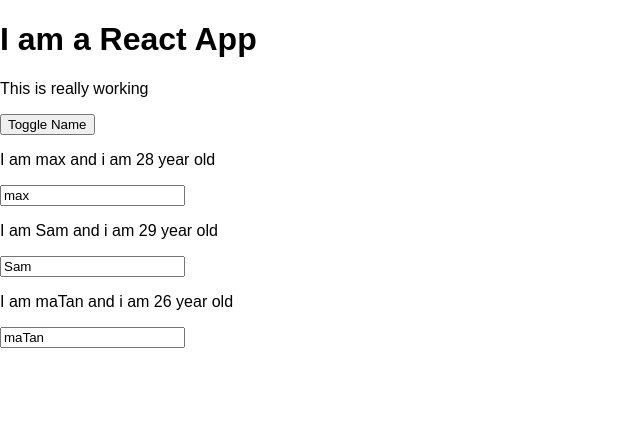
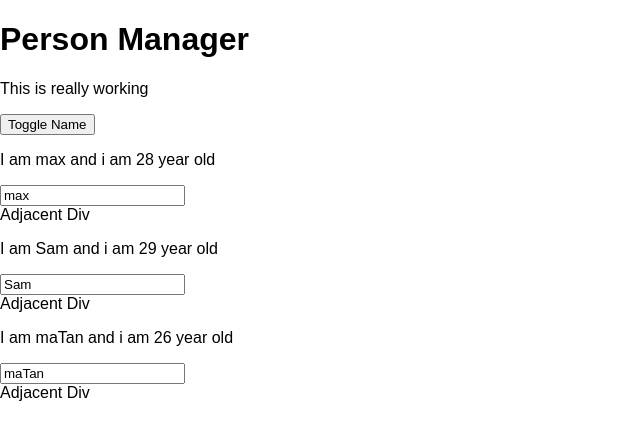
Before and after one commit to asharma102/react-complte-guide, a React app: page / in a window 1280 px wide. Both pictures are taken after a click on the button "Toggle Name". Shown: the top 440 px of the page, without its empty margins (0-640 px from the left). Built offline with nearby package versions, Linux system fonts and the light colour scheme.

Commit message:
react.fragment and AUX HOC

```diff
--- a/src/components/Cockpit/Cockpit.js
+++ b/src/components/Cockpit/Cockpit.js
@@ -1,15 +1,19 @@
-import React from 'react';
+import React, { useEffect } from 'react';
 import style from './Cockpit.css';
 
 const cockpit = (props) => {
 
+    useEffect(() => {
+        console.log('[cockpit.js] use')
+    })
+
     let classes = [];
     let btnClass = '';
     console.log(btnClass);
-    if (props.persons.length <= 2) {
+    if (props.personsLength <= 2) {
         classes.push(style.red);
     }
-    if (props.persons.length <= 1) {
+    if (props.personsLength <= 1) {
         classes.push(style.bold);
     }
 
@@ -18,7 +22,7 @@
     }
     return (
         <div className={style.Cockpit}>
-            <h1>I am a React App</h1>
+            <h1>{props.title}</h1>
             <p className={classes.join(' ')}>This is really working</p>
             <button className={btnClass} onClick={props.clicked}>
                 Toggle Name
--- a/src/components/Persons/Person/Person.js
+++ b/src/components/Persons/Person/Person.js
@@ -7,11 +7,14 @@
 
 const person = (props) => {
     return (
-        <div className={stylePerson.Person}>
-            <p onClick={props.click}>I am {props.name}  and i am {props.age} year old</p>
-            <p>{props.children}</p>
-            <input type="text" value={props.name} onChange={props.changed} />
-        </div>
+        <React.Fragment>
+            <div className={stylePerson.Person}>
+                <p onClick={props.click}>I am {props.name}  and i am {props.age} year old</p>
+                <p>{props.children}</p>
+                <input type="text" value={props.name} onChange={props.changed} />
+            </div>
+            <div>Adjacent Div</div>
+        </React.Fragment>
     )
 }
 
--- a/src/containers/App.js
+++ b/src/containers/App.js
@@ -80,7 +80,8 @@
 
     <div className={style.App}>
       <Cockpit
-        persons={personsState.person}
+        title={props.appTitle}
+        personsLength={personsState.person.length}
         showPerson={showPesrsonState.showPerson}
         clicked={togglePersonHandler}
       />
--- a/src/index.js
+++ b/src/index.js
@@ -4,5 +4,5 @@
 import App from './containers/App';
 import registerServiceWorker from './registerServiceWorker';
 
-ReactDOM.render(<App />, document.getElementById('root'));
+ReactDOM.render(<App appTitle="Person Manager" />, document.getElementById('root'));
 registerServiceWorker();
```
Also changed, not shown: src/hoc/Aux.js (added, +8 -0 lines).
